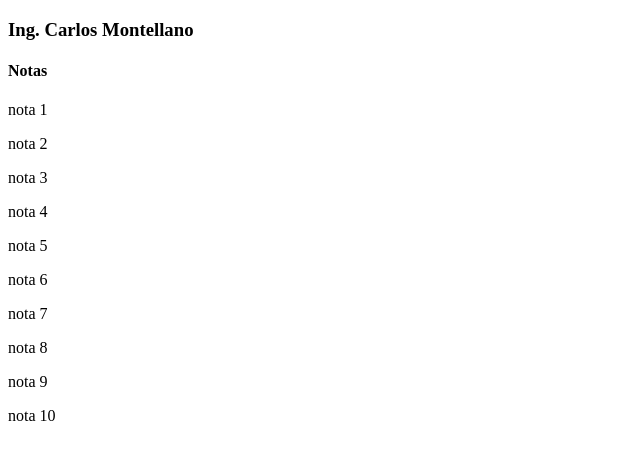
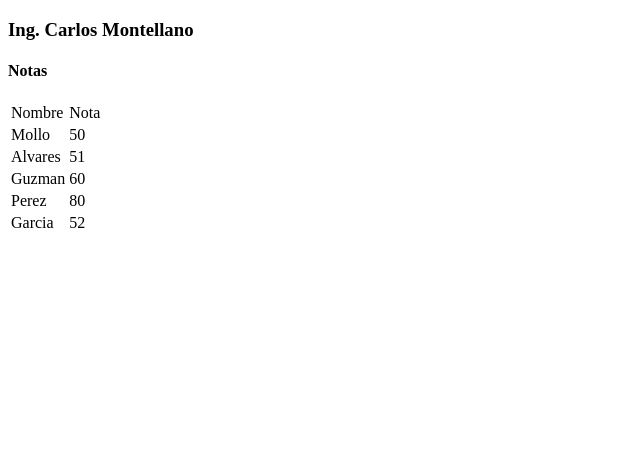
Before and after one commit to JoseChirinos/workshop-git, a plain HTML site: page index.html in a window 1280 px wide. Shown: the part 61-520 px from the top of the page, without its empty margins (0-640 px from the left). Drawn offline with Linux system fonts and the light colour scheme.

Commit message:
agregue tabla al index

```diff
--- a/index.html
+++ b/index.html
@@ -10,15 +10,35 @@
   <h1>Docente</h1>
   <h3>Ing. Carlos Montellano</h3>
   <h4>Notas</h4>
-  <p>nota 1</p>
-  <p>nota 2</p>
-  <p>nota 3</p>
-  <p>nota 4</p>
-  <p>nota 5</p>
-  <p>nota 6</p>
-  <p>nota 7</p>
-  <p>nota 8</p>
-  <p>nota 9</p>
-  <p>nota 10</p>
+  <table>
+    <tr>
+      <td>
+        Nombre
+      </td>
+      <td>
+        Nota
+      </td>
+    </tr>
+    <tr>
+      <td>Mollo</td>
+      <td>50</td>
+    </tr>
+    <tr>
+      <td>Alvares</td>
+      <td>51</td>
+    </tr>
+    <tr>
+      <td>Guzman</td>
+      <td>60</td>
+    </tr>
+    <tr>
+      <td>Perez</td>
+      <td>80</td>
+    </tr>
+    <tr>
+      <td>Garcia</td>
+      <td>52</td>
+    </tr>
+  </table>
 </body>
 </html>
```
